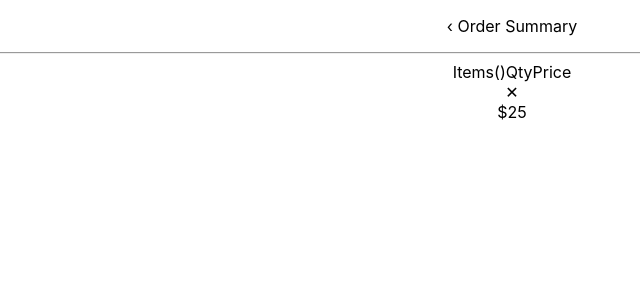
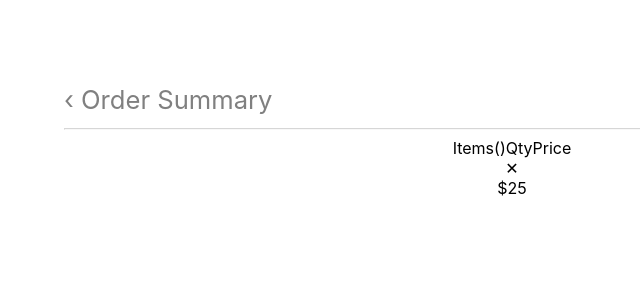
Before and after one commit to sumitjain0695/harckerearth-react, a React (Create React App) app: page / in a window 1280 px wide. Shown: the top 300 px of the page, without its empty margins (128-768 px from the left). Built offline with nearby package versions, Linux system fonts and the light colour scheme.

Commit message:
order summary header

```diff
--- /dev/null
+++ b/src/Components/baselayout.css
@@ -0,0 +1,14 @@
+.baselayout{
+    margin: 5% 15%;
+}
+
+.order-summary{
+    text-align: left;
+    color: grey;
+    font-size: 2vw;
+    padding:20px 0 5px;
+}
+
+.separator{
+    opacity: 0.4;
+}
--- a/src/Components/baselayout.js
+++ b/src/Components/baselayout.js
@@ -1,16 +1,19 @@
 import React from 'react'
 import Itemstable from './Items/table'
 import TotalCalc from './Total/total'
+import './baselayout.css'
 
 function Baselayout(props) {
     return (
-        <div>
-            <p><span>&#8249;</span> Order Summary</p>
-            <hr/>
+        <div className="baselayout">
+            <div className="order-summary">
+                <span className="back-icon">&#8249;</span> <span>Order Summary</span>
+            </div>
+            <hr className="separator"/>
 
-            <div><Itemstable/></div>
+            <div><Itemstable /></div>
 
-            <div><TotalCalc/></div>
+            <div><TotalCalc /></div>
         </div>
     )
 }
```
